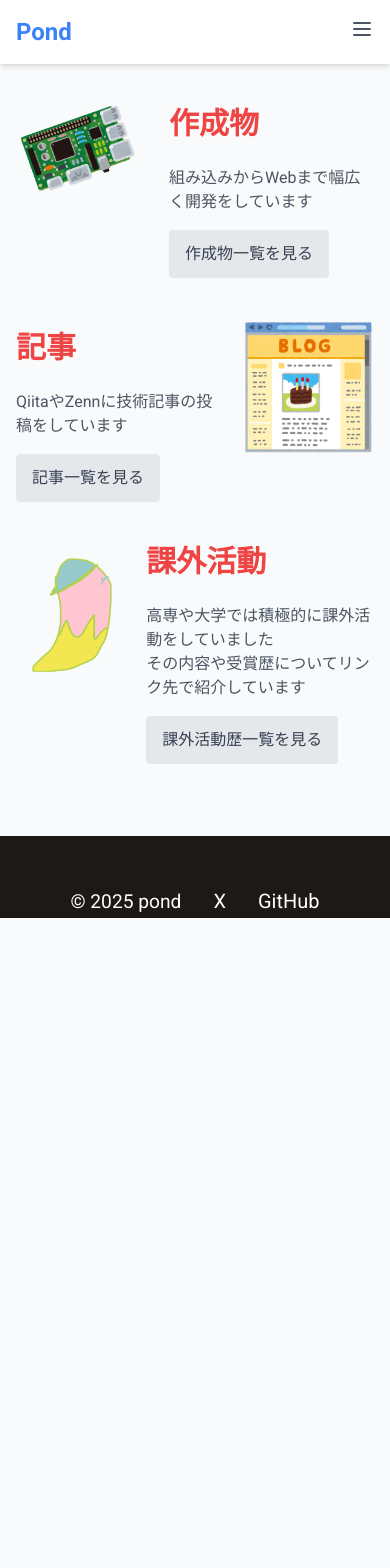
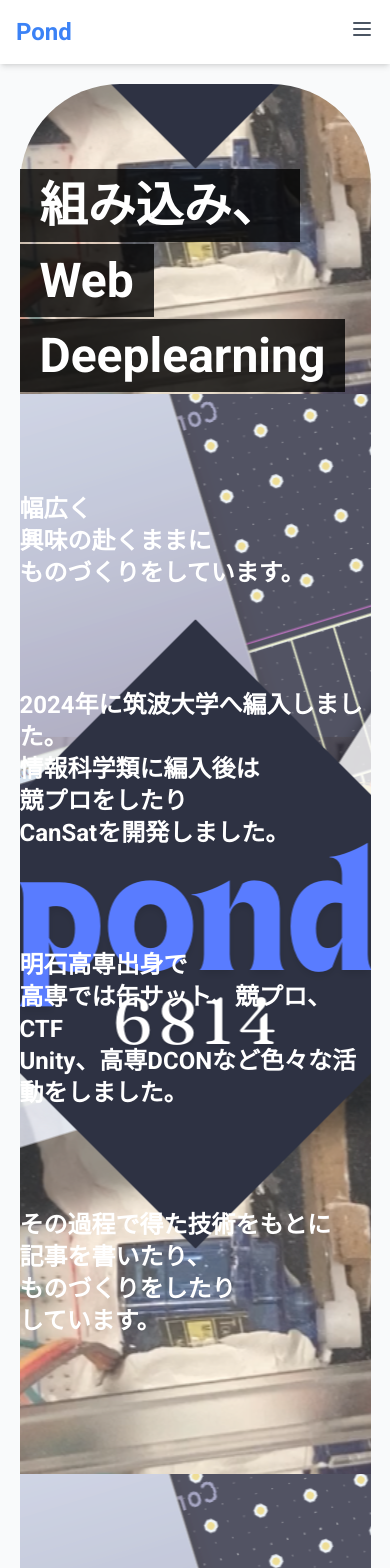
Before and after one commit to pond-e/homepage-5, a React (Vite) app: page / in a window 390 px wide. Shown: the top 1568 px of the page. Before the commit the page ends 918 px from the top, so only its background shows below. Built offline with nearby package versions, Linux system fonts and the light colour scheme.

Commit message:
add Hero VIew

```diff
--- /dev/null
+++ b/src/pages/HeroView.tsx
@@ -0,0 +1,86 @@
+import { useState, useEffect } from 'react';
+const HeroView = () => {
+    const [elementWidth, setElementWidth] = useState('80%');
+    useEffect(() => {
+        const handleScroll = () => {
+            const currentPosition = window.scrollY;
+
+            if (currentPosition <= 300) {
+                setElementWidth(`${90 + (currentPosition / 300 * 10)}%`);
+            } else if (currentPosition > 300) {
+                setElementWidth('100%');
+            } else {
+                setElementWidth('80%');
+            }
+        };
+
+        window.addEventListener('scroll', handleScroll);
+
+        return () => {
+            window.removeEventListener('scroll', handleScroll);
+        };
+    }, []);
+
+    return (
+        <div>
+            <div
+                className="bg-[url(./images/pond1.png)] bg-fixed bg-center mx-auto rounded-t-[100px]"
+                style={{
+                    width: elementWidth,
+                    height: '1700px',
+                    marginTop: '20px',
+                }}
+            >
+                <div className='md:pt-[50vh] md:pl-[200px] pt-[10vh]'>
+                    <p className='inline font-bold text-5xl font-extrabold bottom-[20%] left-[5%] px-5 py-2 bg-black/80 text-white box-decoration-clone leading-[75px]'>
+                        組み込み、Web
+                        <br></br>
+                        Deeplearning
+                    </p>
+                </div>
+                <div className='pt-[100px] md:pl-[200px] text-white font-bold'>
+                    <p className='inline text-2xl'>
+                        幅広く
+                        <br></br>
+                        興味の赴くままに
+                        <br></br>
+                        ものづくりをしています。
+                    </p>
+                </div>
+                <div className='pt-[100px] md:pl-[200px] text-white font-bold'>
+                    <p className='inline text-2xl'>
+                        2024年に筑波大学へ編入しました。
+                        <br></br>
+                        情報科学類に編入後は
+                        <br></br>
+                        競プロをしたり
+                        <br></br>
+                        CanSatを開発しました。
+                    </p>
+                </div>
+                <div className='pt-[100px] md:pl-[200px] text-white font-bold'>
+                    <p className='inline text-2xl'>
+                        明石高専出身で
+                        <br></br>
+                        高専では缶サット、競プロ、CTF
+                        <br></br>
+                        Unity、高専DCONなど色々な活動をしました。
+                    </p>
+                </div>
+                <div className='pt-[100px] md:pl-[200px] text-white font-bold'>
+                    <p className='inline text-2xl'>
+                        その過程で得た技術をもとに
+                        <br></br>
+                        記事を書いたり、
+                        <br></br>
+                        ものづくりをしたり
+                        <br></br>
+                        しています。
+                    </p>
+                </div>
+            </div>
+        </div>
+    );
+};
+
+export default HeroView;
--- a/src/pages/MainPage.tsx
+++ b/src/pages/MainPage.tsx
@@ -1,9 +1,11 @@
 import { Link } from 'react-router-dom'; // Link コンポーネントをインポート
+import HeroView from './HeroView';
 
 
 function MainPage() {
   return (
     <>
+      <HeroView />
       <main className="container mx-auto px-4 py-8 flex justify-center">
           <div className="grid grid-cols-1 gap-8">
               <div className="flex items-center space-x-4">
```
Also changed, not shown: public/images/pond1.png (added).
